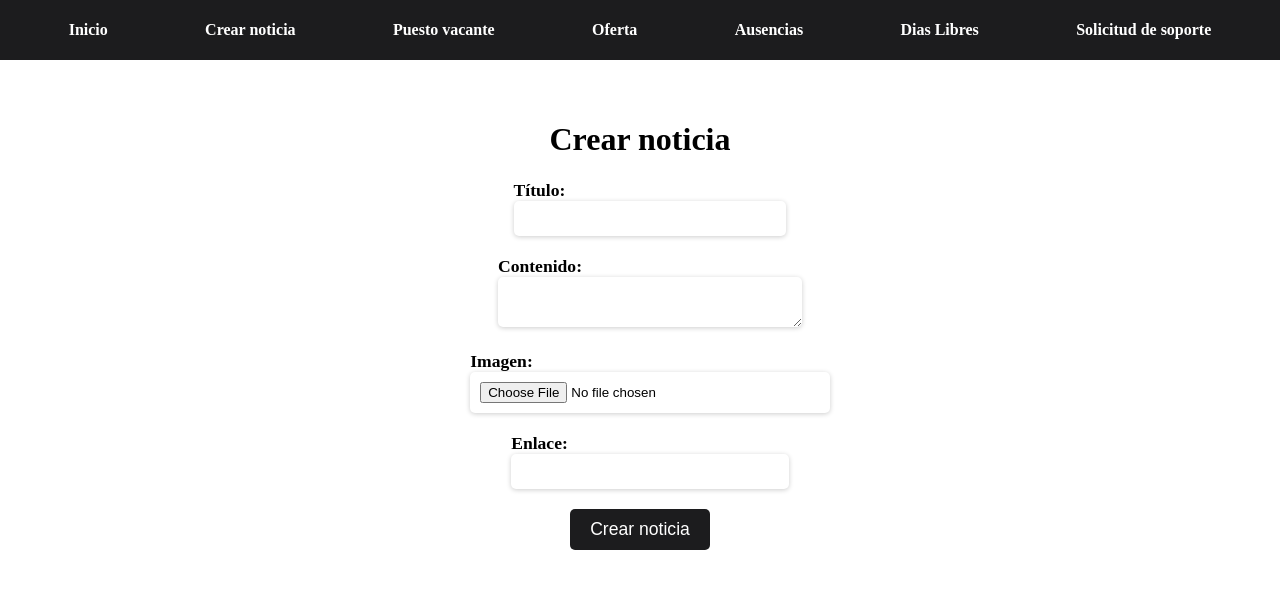
After one commit to LargoLujan/django_web_empresa_project, a Django app: page /noticias/crear/ in a window 1280 px wide. The commit adds this page. Shown: the top 589 px of the page. Run offline with Django 4.2, Linux system fonts and the light colour scheme; a user stored in the database is signed in.

Commit message:
added create news form

```diff
--- a/django_web_empleados/empresa/forms.py
+++ b/django_web_empleados/empresa/forms.py
@@ -17,7 +17,7 @@ class LoginForm(AuthenticationForm):
 class NoticiaForm(forms.ModelForm):
     class Meta:
         model = Noticia
-        fields = ['titulo', 'contenido', 'fecha_publicacion', 'autor']
+        fields = ['titulo', 'contenido', 'fecha_publicacion', 'autor', 'imagen', 'enlace']
         exclude = ['fecha_publicacion']  # Excluye el campo fecha_publicacion
 
 
--- a/django_web_empleados/empresa/models.py
+++ b/django_web_empleados/empresa/models.py
@@ -34,6 +34,8 @@ class Noticia(models.Model):
     contenido = models.TextField()
     fecha_publicacion = models.DateTimeField(auto_now_add=True)
     autor = models.ForeignKey(Usuario, on_delete=models.CASCADE)
+    imagen = models.ImageField(upload_to='noticias/', blank=True, null=True)
+    enlace = models.URLField(blank=True, null=True)
 
     # Método para representación legible del objeto Noticia
     def __str__(self):
--- /dev/null
+++ b/django_web_empleados/empresa/templates/base.html
@@ -0,0 +1,119 @@
+<!DOCTYPE html>
+<html lang="en">
+<head>
+    <meta charset="UTF-8">
+    <meta name="viewport" content="width=device-width, initial-scale=1.0">
+    <title>Crear Noticia</title>
+    <style>
+        /* Estilos CSS para la barra de navegación */
+        .navbar {
+            background-color: #1c1c1e;
+            color: white;
+            position: fixed;
+            top: 0;
+            left: 0;
+            right: 0;
+            z-index: 100;
+            display: flex;
+            justify-content: space-around;
+            align-items: center;
+            height: 60px;
+            padding: 0 20px;
+        }
+
+        .navbar a {
+            color: white;
+            text-decoration: none;
+            font-weight: bold;
+            margin: 0 20px;
+        }
+
+        .navbar a:hover {
+            text-decoration: underline;
+        }
+
+        /* Estilos CSS para el formulario de creación de noticias */
+        .container {
+            margin-top: 80px;
+            padding: 20px;
+            display: flex;
+            flex-direction: column;
+            align-items: center;
+        }
+
+        form {
+            display: flex;
+            flex-direction: column;
+            align-items: center;
+            width: 100%;
+            max-width: 600px;
+        }
+
+        input, textarea {
+            margin-bottom: 20px;
+            width: 100%;
+            max-width: 600px;
+            padding: 10px;
+            border: none;
+            border-radius: 5px;
+            box-shadow: 0px 1px 5px rgba(0, 0, 0, 0.2);
+            resize: vertical;
+        }
+
+        button {
+            padding: 10px 20px;
+            background-color: #1c1c1e;
+            color: white;
+            border: none;
+            border-radius: 5px;
+            cursor: pointer;
+            font-size: 1.1rem;
+        }
+
+        button:hover {
+            background-color: #222;
+        }
+
+        label {
+            font-size: 1.1rem;
+            font-weight: bold;
+            margin-bottom: 10px;
+        }
+    </style>
+</head>
+<body>
+    <div class="navbar">
+        <a href="{% url 'inicio' %}">Inicio</a>
+        <a href="{% url 'crear_noticia' %}">Crear noticia</a>
+        <a href="{% url 'puestovacante' %}">Puesto vacante</a>
+        <a href="{% url 'oferta' %}">Oferta</a>
+        <a href="{% url 'ausencias' %}">Ausencias</a>
+        <a href="{% url 'diaslibres' %}">Dias Libres</a>
+        <a href="{% url 'solicitudsoporte' %}">Solicitud de soporte</a>
+    </div>
+
+    <div class="container">
+        <h1>Crear noticia</h1>
+        <form method="post" enctype="multipart/form-data">
+            {% csrf_token %}
+            <div>
+                <label for="titulo">Título:</label>
+                <input type="text" id="titulo" name="titulo">
+            </div>
+            <div>
+                <label for="contenido">Contenido:</label>
+                <textarea id="contenido" name="contenido"></textarea>
+            </div>
+            <div>
+                <label for="imagen">Imagen:</label>
+                <input type="file" id="imagen" name="imagen">
+            </div>
+            <div>
+                <label for="url">Enlace:</label>
+                <input type="text" id="url" name="url">
+            </div>
+            <button type="submit">Crear noticia</button>
+        </form>
+    </div>
+</body>
+</html>
--- a/django_web_empleados/empresa/templates/noticias.html
+++ b/django_web_empleados/empresa/templates/noticias.html
@@ -125,5 +125,6 @@
                     {% endfor %}
                 </tbody>
             </table>
+        </div>
     </body>
 </html>
--- a/django_web_empleados/empresa/urls.py
+++ b/django_web_empleados/empresa/urls.py
@@ -2,6 +2,7 @@ from django.contrib.auth.forms import AuthenticationForm
 from django.contrib.auth.views import LoginView, LogoutView
 from django.urls import path
 from . import views
+from .views import profile
 from django.contrib.auth import views as auth_views
 
 urlpatterns = [
@@ -10,9 +11,12 @@ urlpatterns = [
     path('logout/', LogoutView.as_view(), name='logout'),
     path('noticias/', views.noticias, name='noticias'),
     path('noticias/crear/', views.crear_noticia, name='crear_noticia'),
+    # path('noticias/editar/<int:pk>/', views.editar_noticia, name='editar_noticia'),
+    # path('noticias/eliminar/<int:pk>/', views.eliminar_noticia, name='eliminar_noticia'),
     path('ausencias/', views.ausencias, name='ausencias'),
     path('diaslibres/', views.diaslibres, name='diaslibres'),
     path('puestovacante/', views.puestovacante, name='puestovacante'),
     path('oferta/', views.oferta, name='oferta'),
     path('solicitudsoporte/', views.solicitudsoporte, name='solicitudsoporte'),
+    path('profile/', views.profile, name='profile'),
 ]
--- a/django_web_empleados/empresa/views.py
+++ b/django_web_empleados/empresa/views.py
@@ -1,7 +1,17 @@
+from django.http import HttpResponseRedirect
 from django.shortcuts import render, redirect
 from .models import Noticia, Ausencia, DiasLibres, PuestoVacante, Oferta, SolicitudSoporte
 from .forms import NoticiaForm, LoginForm
 from django.contrib.auth import authenticate, login, logout
+from django.contrib.auth.decorators import login_required
+
+
+@login_required
+def profile(request):
+    user = request.user
+    context = {'user': user}
+    return render(request, 'profile.html', context)
+
 
 def user_login(request):
     if request.method == 'POST':
@@ -23,28 +33,33 @@ def user_login(request):
     context = {'form': form}
     return render(request, 'login.html', context)
 
+
 def user_logout(request):
     logout(request)
     return redirect('noticias')
+
 
 def noticias(request):
     # Obtén todas las noticias de la base de datos
     noticias = Noticia.objects.all()
     context = {'noticias': noticias}
     # Renderiza la plantilla noticias.html y pasa las noticias como contexto
-    return render(request, 'noticias.html',  context)
+    return render(request, 'noticias', context)
+
 
 def crear_noticia(request):
     if request.method == 'POST':
-        form = NoticiaForm(request.POST)
+        form = NoticiaForm(request.POST, request.FILES)
         if form.is_valid():
+            form.instance.autor = request.user
             form.save()
-            return redirect('noticias')
+            return HttpResponseRedirect('noticias.html')
     else:
         form = NoticiaForm()
 
     context = {'form': form}
     return render(request, 'crear_noticia.html', context)
+
 
 def ausencias(request):
     # Obtén todas las noticias de la base de datos
@@ -56,7 +71,7 @@ def ausencias(request):
 
 def diaslibres(request):
     # Obtén todas las noticias de la base de datos
-    diaslibres= DiasLibres.objects.all()
+    diaslibres = DiasLibres.objects.all()
 
     # Renderiza la plantilla noticias.html y pasa las noticias como contexto
     return render(request, 'diaslibres.html', {'diaslibres': diaslibres})
@@ -69,12 +84,14 @@ def puestovacante(request):
     # Renderiza la plantilla noticias.html y pasa las noticias como contexto
     return render(request, 'puestovacante.html', {'puestovacante': puestovacante})
 
+
 def oferta(request):
     # Obtén todas las noticias de la base de datos
     oferta = Oferta.objects.all()
 
     # Renderiza la plantilla noticias.html y pasa las noticias como contexto
     return render(request, 'oferta.html', {'oferta': oferta})
+
 
 def solicitudsoporte(request):
     # Obtén todas las noticias de la base de datos
@@ -83,5 +100,4 @@ def solicitudsoporte(request):
     # Renderiza la plantilla noticias.html y pasa las noticias como contexto
     return render(request, 'solicitudsoporte.html', {'solicitudsoporte': solicitudsoporte})
 
-
 # Create your views here.
```
Also changed, not shown: django_web_empleados/empresa/templates/profile.html (added, +77 -0 lines), django_web_empleados/db.sqlite3, django_web_empleados/empresa/migrations/0001_initial.py, django_web_empleados/empresa/migrations/0002_alter_usuario_fecha_nacimiento.py (deleted), django_web_empleados/empresa/migrations/0002_noticia_enlace_noticia_imagen.py (added).
